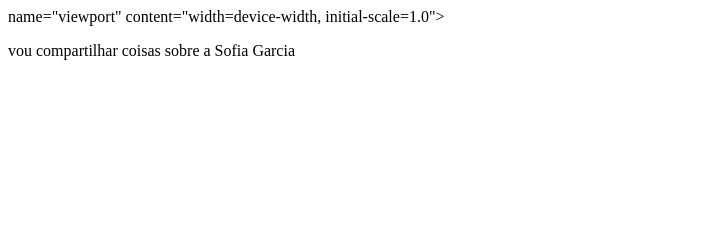
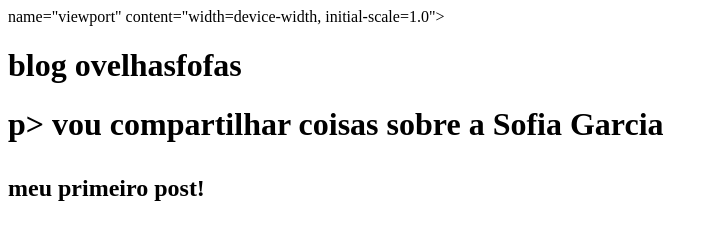
Before and after one commit to emelyevangelista-tech/p-gina-da-web, a plain HTML site: page index.html in a window 1280 px wide. Shown: the whole page, without its empty margins (0-717 px from the left). Drawn offline with Linux system fonts and the light colour scheme.

Commit message:
pagina da web primeiro post

```diff
--- a/index.html
+++ b/index.html
@@ -1,16 +1,16 @@
-
-
-<!DOCTYPE html>
+ <!DOCTYPE html>
 <html lang="pt-br">
 <head>
     <meta charset="UTF-8">
     <meta s
 </head>name="viewport" content="width=device-width, initial-scale=1.0">
-    <title>blog ovelhasfofas</title>
-<body>
 
-<p> vou compartilhar coisas sobre a Sofia Garcia</p>
+  <body>
+  <h1>blog ovelhasfofas<h1>
+   p> vou compartilhar coisas sobre a Sofia Garcia</p>
 
+  <h2>meu primeiro post!</h2>
+  <p> </p>
 
 </body>
 </html>
```
